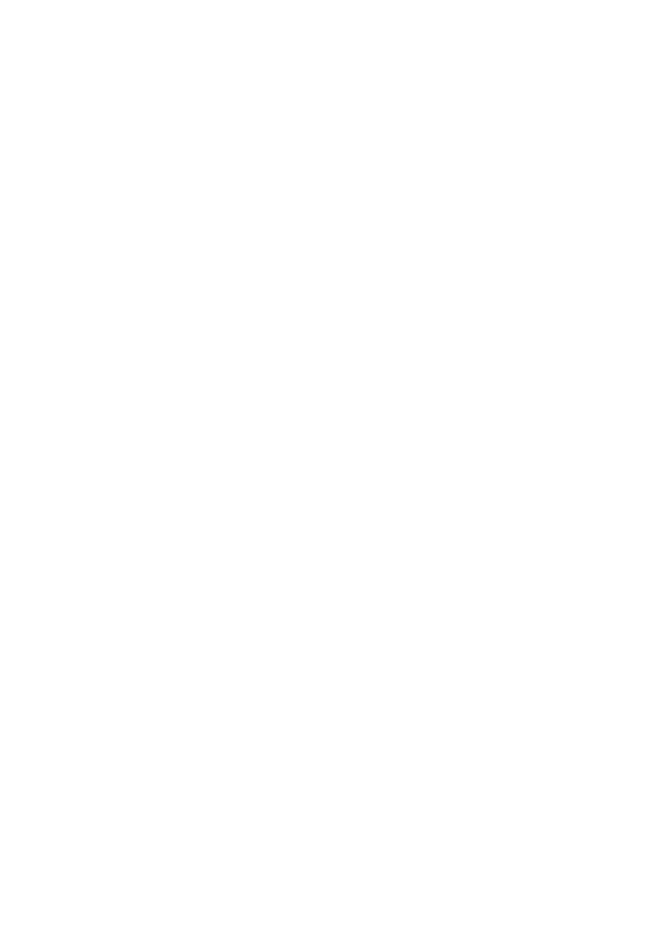
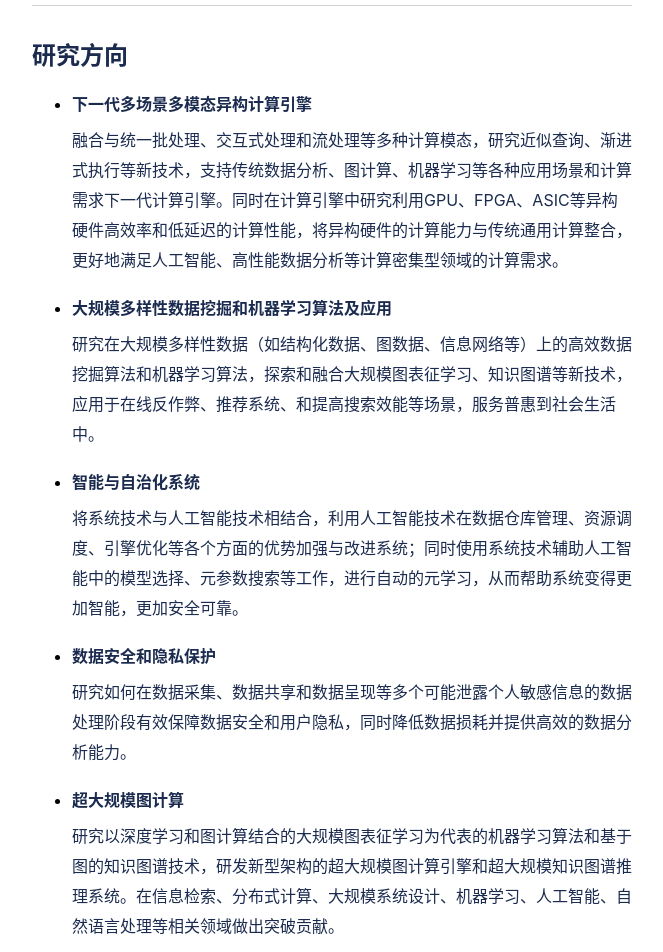
Before and after one commit to thothsun/blockchain-lab, a Nuxt app: page / in a window 1280 px wide. Shown: the part 360-1312 px from the top of the page, without its empty margins (308-971 px from the left). Before the commit the page ends 800 px from the top, so only its background shows below. Built offline with nearby package versions, Linux system fonts and the light colour scheme.

Commit message:
index page

```diff
--- a/components/header.vue
+++ b/components/header.vue
@@ -30,6 +30,8 @@
     <el-header height="100px"></el-header> <!--placeholder-->
   </el-container>
 </template>
+
+<!--todo 鼠标进入字体变色-->
 
 <script>
   export default {
--- a/layouts/default.vue
+++ b/layouts/default.vue
@@ -31,6 +31,13 @@
     color: #1B2B4F;
   }
 
+  hr {
+    border: none;
+    height: 1px;
+    background-color: lightgray;
+    margin: 30px 0;
+  }
+
   *,
   *:before,
   *:after {
--- a/pages/achievements.vue
+++ b/pages/achievements.vue
@@ -108,10 +108,5 @@
     text-justify: inter-ideograph
   }
 
-  hr {
-    border: none;
-    height: 1px;
-    background-color: lightgray;
-    margin: 30px 0;
-  }
+
 </style>
--- a/pages/index.vue
+++ b/pages/index.vue
@@ -5,6 +5,54 @@
 
     <el-main class="main-content">
 
+      <h1>实验室</h1>
+
+      <p style="text-indent:2em">
+        区块链实验室成立于2015年，致力于下一代海量、异构数据的分布式存储、管理、查询、分析和机器学习系统与算法的研究和应用。通过并行与分布式数据处理和云上系统资源管理，多场景、多模态、异构计算引擎融合统一系统智能与自治化，数据安全隐私计算等关键技术，为各行业、各场景提供高效的算法支持和安全、可靠、强有力的计算引擎。
+      </p>
+
+
+      <hr/>
+
+      <h1>研究方向</h1>
+
+      <ul>
+        <li>
+          <h4>下一代多场景多模态异构计算引擎</h4>
+          <p>
+            融合与统一批处理、交互式处理和流处理等多种计算模态，研究近似查询、渐进式执行等新技术，支持传统数据分析、图计算、机器学习等各种应用场景和计算需求下一代计算引擎。同时在计算引擎中研究利用GPU、FPGA、ASIC等异构硬件高效率和低延迟的计算性能，将异构硬件的计算能力与传统通用计算整合，更好地满足人工智能、高性能数据分析等计算密集型领域的计算需求。
+          </p>
+        </li>
+
+        <li>
+          <h4>大规模多样性数据挖掘和机器学习算法及应用</h4>
+          <p>
+            研究在大规模多样性数据（如结构化数据、图数据、信息网络等）上的高效数据挖掘算法和机器学习算法，探索和融合大规模图表征学习、知识图谱等新技术，应用于在线反作弊、推荐系统、和提高搜索效能等场景，服务普惠到社会生活中。
+          </p>
+        </li>
+
+        <li>
+          <h4>智能与自治化系统</h4>
+          <p>
+            将系统技术与人工智能技术相结合，利用人工智能技术在数据仓库管理、资源调度、引擎优化等各个方面的优势加强与改进系统；同时使用系统技术辅助人工智能中的模型选择、元参数搜索等工作，进行自动的元学习，从而帮助系统变得更加智能，更加安全可靠。
+          </p>
+        </li>
+
+        <li>
+          <h4>数据安全和隐私保护</h4>
+          <p>
+            研究如何在数据采集、数据共享和数据呈现等多个可能泄露个人敏感信息的数据处理阶段有效保障数据安全和用户隐私，同时降低数据损耗并提供高效的数据分析能力。
+          </p>
+        </li>
+
+        <li>
+          <h4>超大规模图计算</h4>
+          <p>
+            研究以深度学习和图计算结合的大规模图表征学习为代表的机器学习算法和基于图的知识图谱技术，研发新型架构的超大规模图计算引擎和超大规模知识图谱推理系统。在信息检索、分布式计算、大规模系统设计、机器学习、人工智能、自然语言处理等相关领域做出突破贡献。
+          </p>
+        </li>
+
+      </ul>
 
 
     </el-main>
@@ -25,8 +73,19 @@
 
 <style scoped>
 
+  h1{
+    margin: 20px 0 10px 0;
+  }
 
+  h4 {
+    margin: 20px 0 10px 0;
+    color: #1B2B4F;
+  }
 
+  p {
+    line-height: 30px;
+    color: #1B2B4F;
+  }
 
 
 </style>
```
